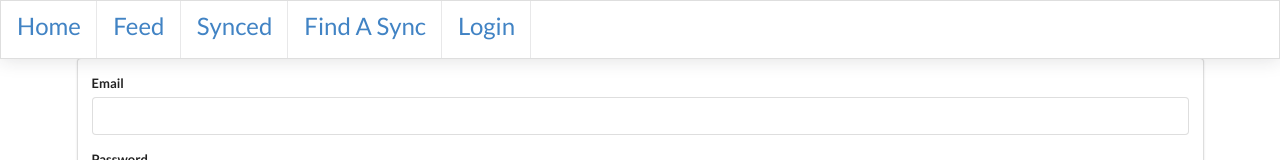
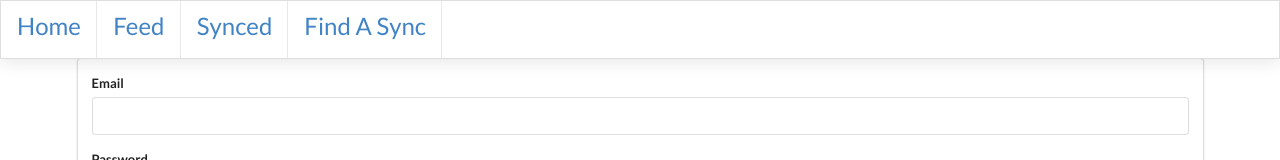
Before and after one commit to ang-lam/sync_me, a React (Create React App) app: page / in a window 1280 px wide. Shown: the top 160 px of the page. Built offline with nearby package versions, Linux system fonts and the light colour scheme; no server answers.

Commit message:
removed login button

```diff
--- a/src/components/NavBar.js
+++ b/src/components/NavBar.js
@@ -39,11 +39,6 @@ class NavBar extends Component {
                             <Link to='/users'>Find A Sync</Link>
                         </div>
                     </div>
-                    <div className="item">
-                        <div className="home icon">
-                            <Link to='/'>Login</Link>
-                        </div>
-                    </div>
                     {this.props.loggedIn ?
                     <div className="item">
                         <div className="home icon">
```
